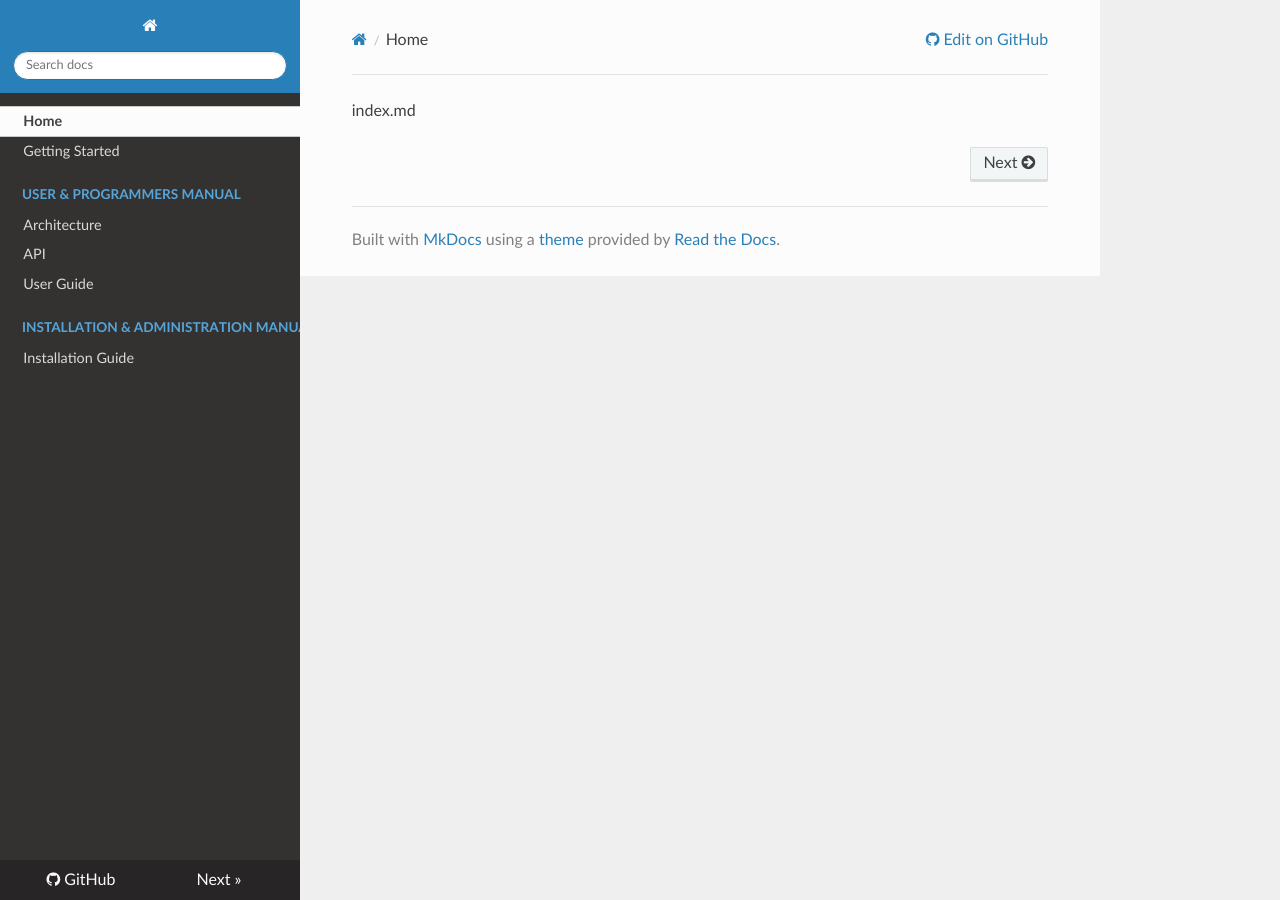
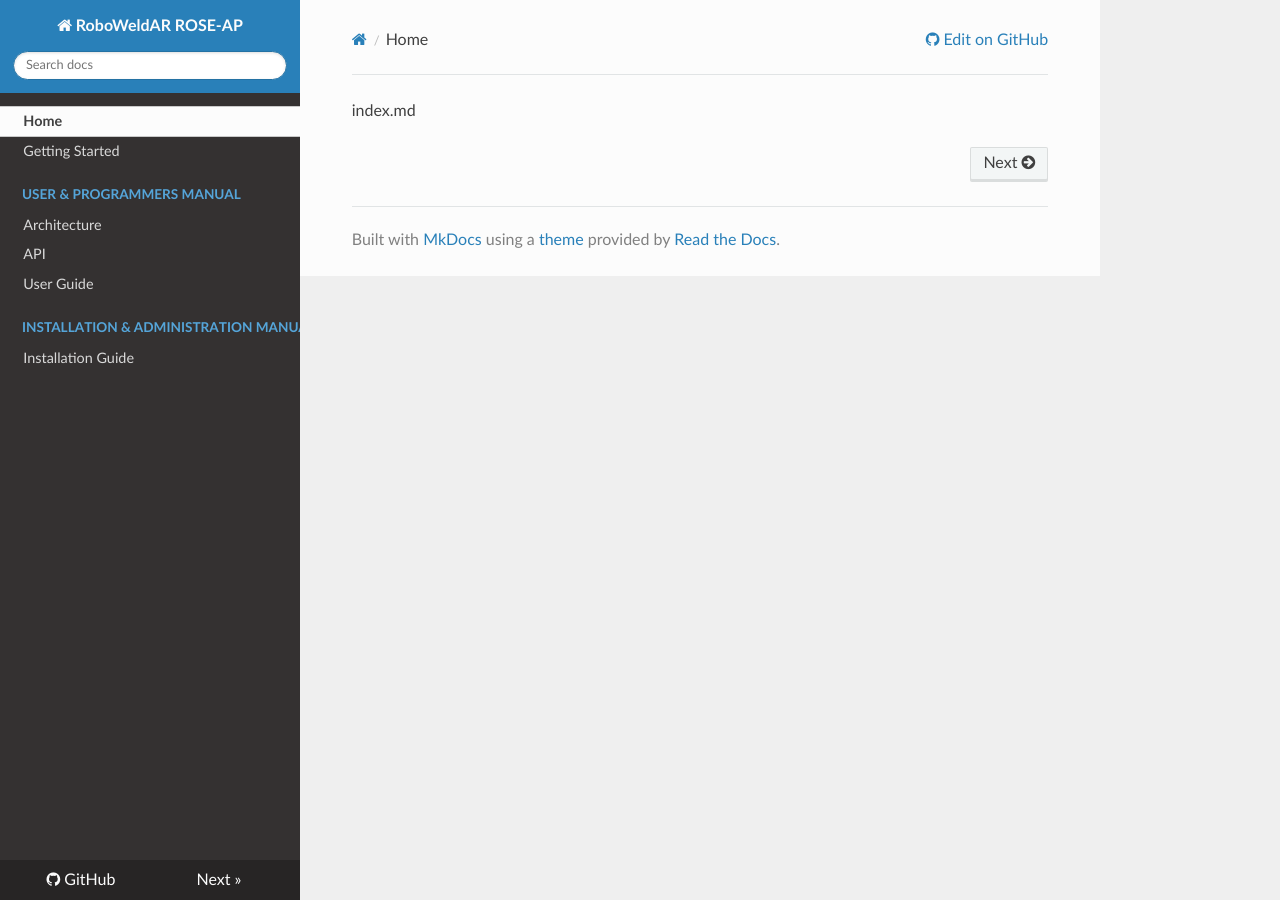
Before and after one commit to ikh-innovation/roboweldar-rose-ap, an MkDocs documentation site: the page built from docs/index.md, in a window 1280 px wide. Built offline with MkDocs 1.6.1, drawn with Linux system fonts in a browser that asks for light colours; nearby versions of some CDN libraries; old or Windows-style settings are respelled for this version of MkDocs.

Commit message:
Update mkdocs.yml

```diff
--- a/mkdocs.yml
+++ b/mkdocs.yml
@@ -1,7 +1,7 @@
-site_name: <site-name>
-site_url: https://<site-url>
-repo_url: https://github.com/<repo_url>
-site_description: RAMP Documentation
+site_name: RoboWeldAR ROSE-AP
+site_url: null
+repo_url: https://github.com/ikh-innovation/roboweldar-rose-ap.git
+site_description: RoboWeldAR ROSE-AP Documentation
 docs_dir: docs
 site_dir: html
 edit_uri: edit/master/doc/
```
